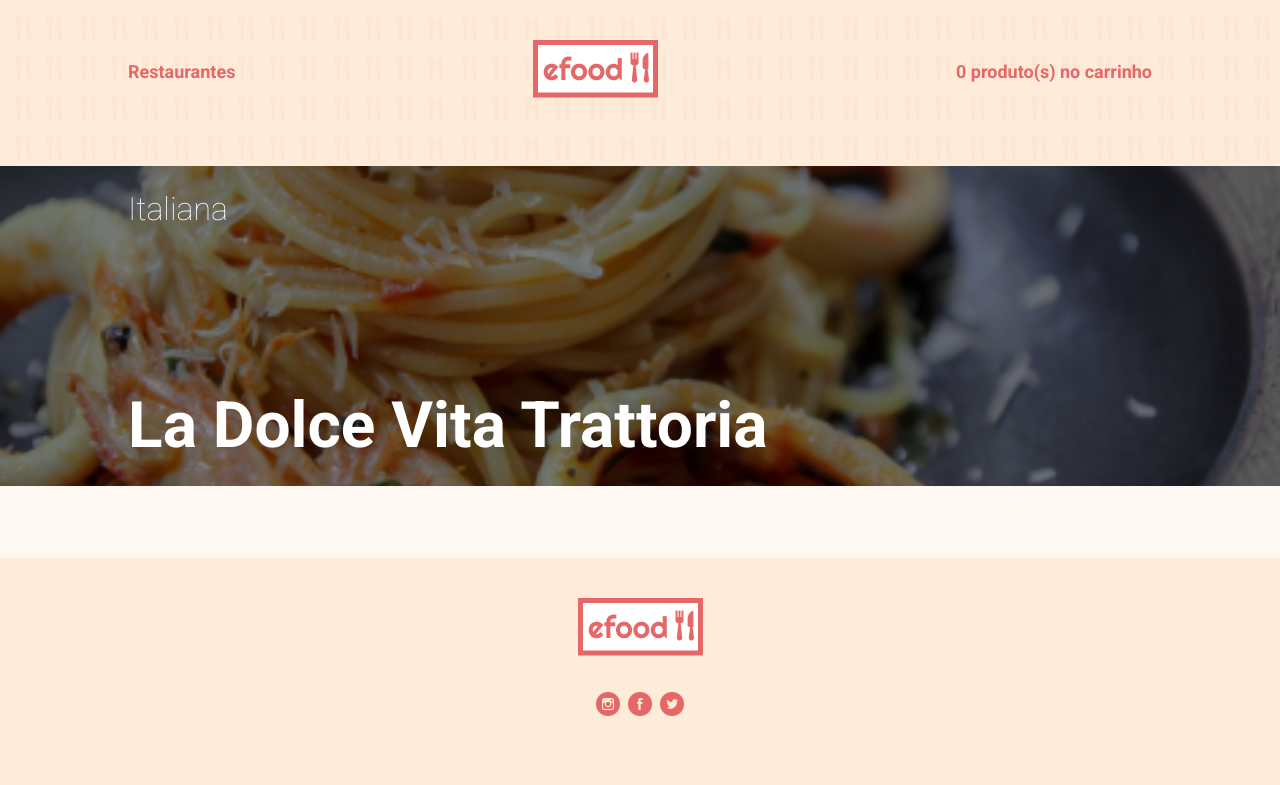
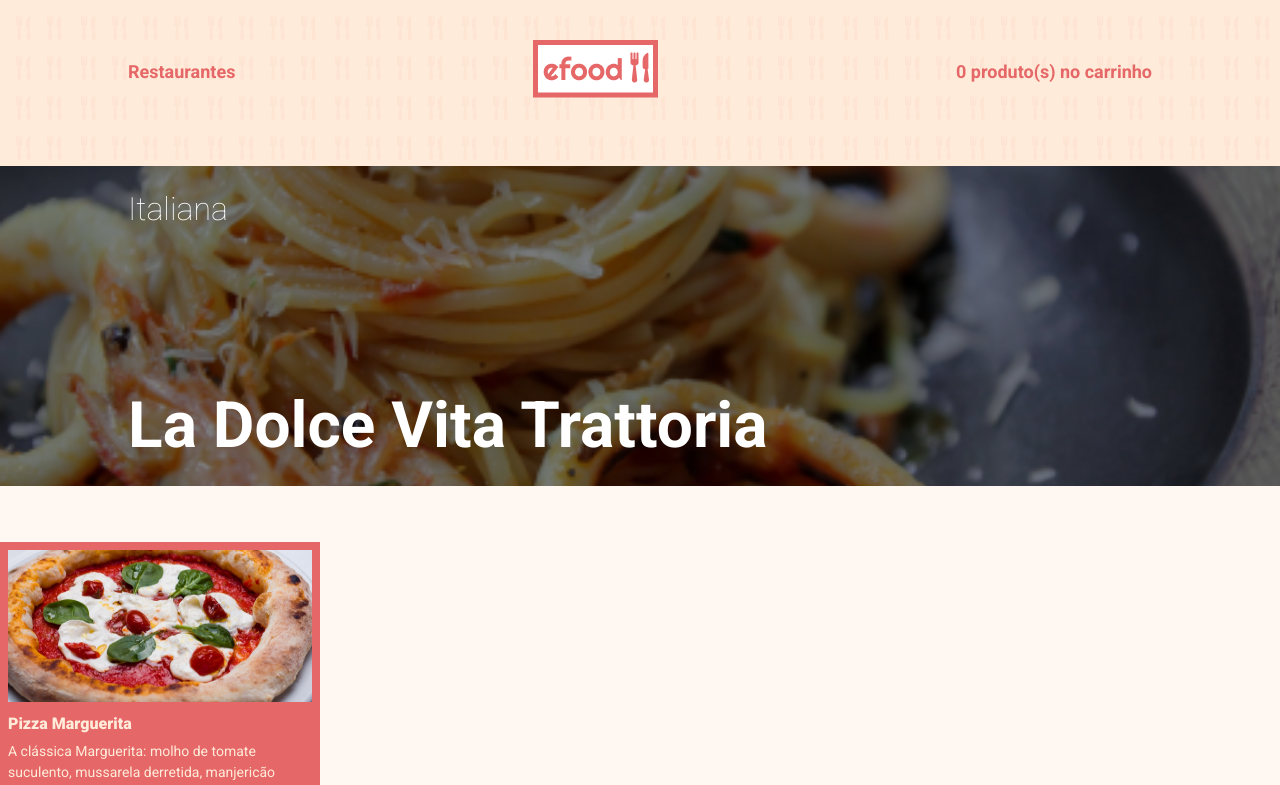
Before and after one commit to isabelaramoss/efood, a React (Create React App) app: page /restaurantes in a window 1280 px wide. Shown: the top 785 px of the page. Built offline with nearby package versions, Linux system fonts and the light colour scheme.

Commit message:
feat: adição de MenuCard à página FoodMenu.

```diff
--- a/src/pages/FoodMenu/index.tsx
+++ b/src/pages/FoodMenu/index.tsx
@@ -1,10 +1,12 @@
 import Banner from '../../components/Banner'
+import MenuCard from '../../components/FoodMenuCard'
 import HeaderFoodMenu from '../../components/HeaderFoodMenu'
 
 const FoodMenu = () => (
   <>
     <HeaderFoodMenu />
     <Banner />
+    <MenuCard />
   </>
 )
 
```
